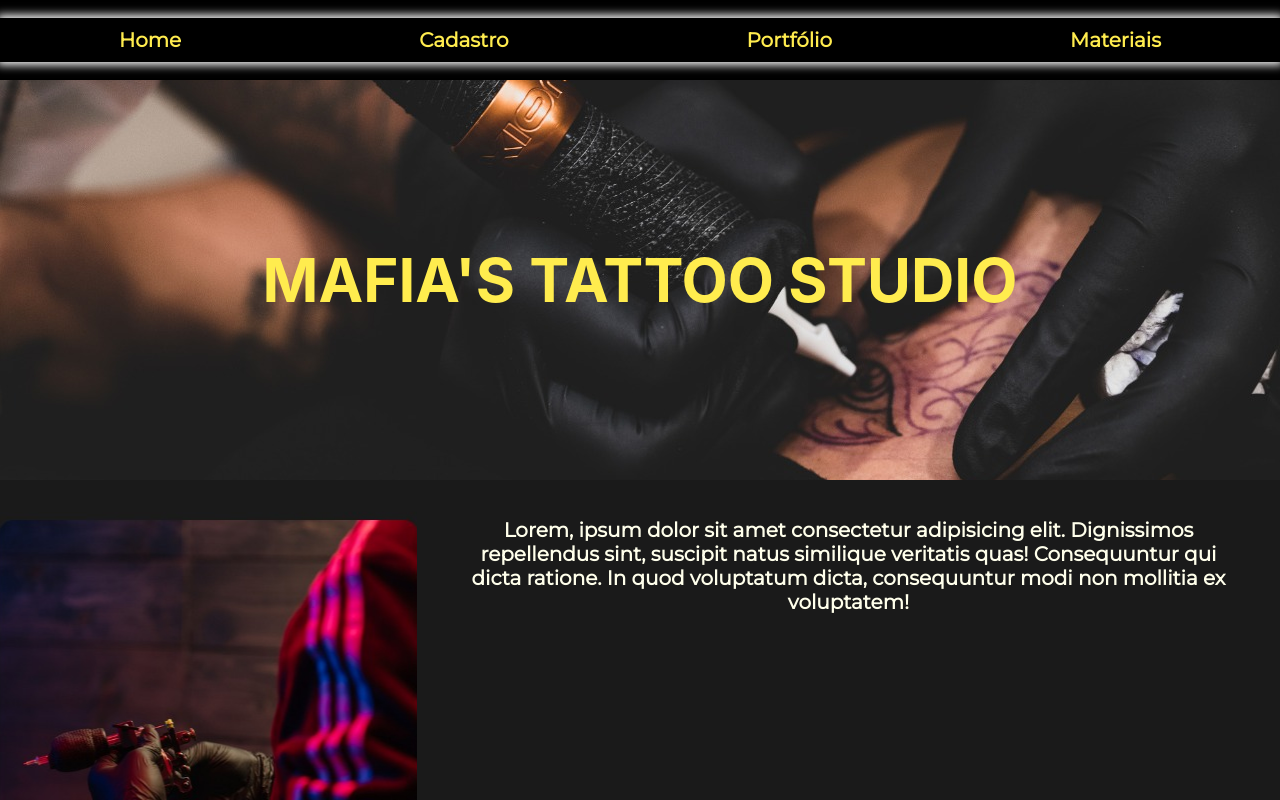
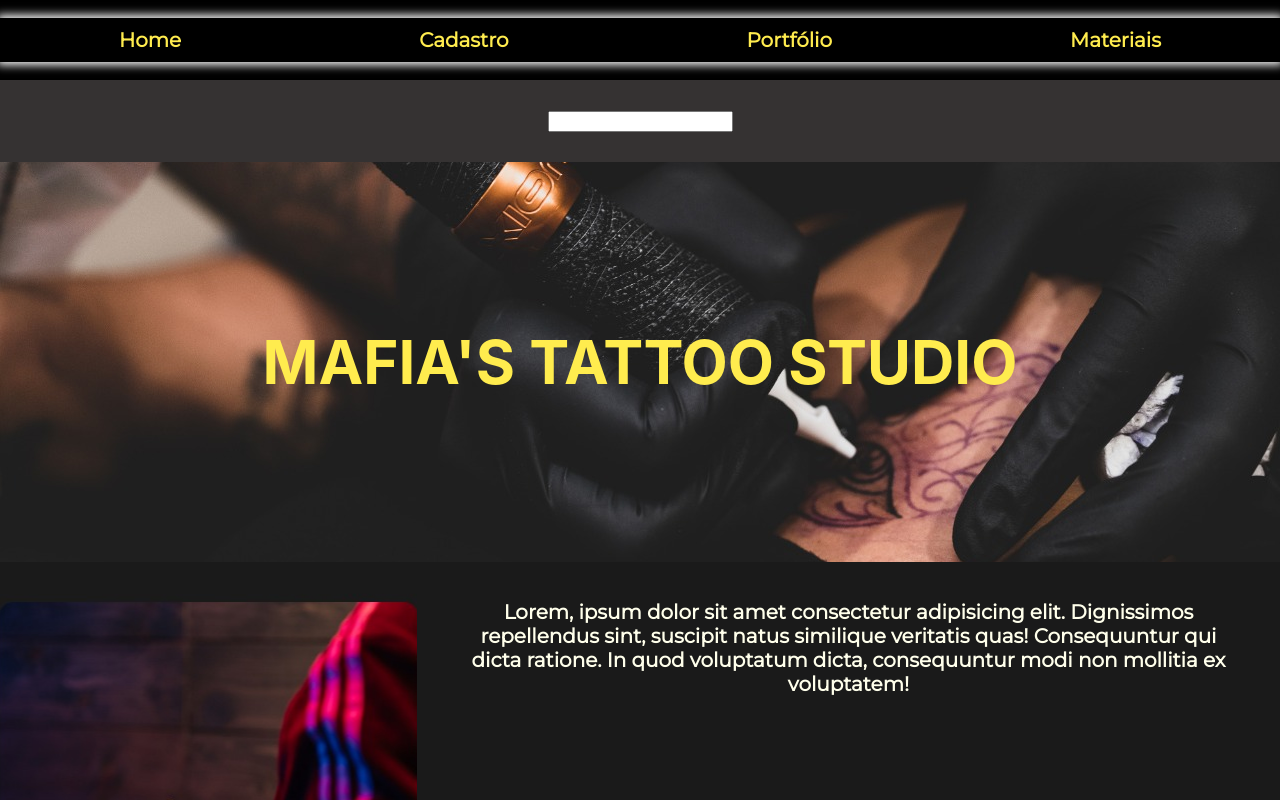
Before and after one commit to cardosovanessa/tattoostudio-front, a React (Create React App) app: page / in a window 1280 px wide. Shown: the top 800 px of the page. Built offline with nearby package versions, Linux system fonts and the light colour scheme.

Commit message:
Inserindo componente de busca

```diff
--- a/src/App.js
+++ b/src/App.js
@@ -11,12 +11,14 @@ import Home from "./Components/Home/Home"
 import Header from "./Components/Header/Header"
 import Footer from "./Components/Footer/Footer"
 import Portfolio from "./Components/Portfolio/Portfolio"
+import Busca from "./Components/Busca";
 
 function App() {
   return (
     <>
       <Router>
         <Header />
+        <Busca />
         <Switch>
           <Route path="/" component={Home} exact />
           <Route exact path="/Cadastro/*"><Contato/></Route>
--- /dev/null
+++ b/src/Components/Busca/index.jsx
@@ -0,0 +1,32 @@
+import React, { useEffect, useState } from 'react';
+import api from '../../api/api';
+import CardBusca from '../CardBusca';
+import Portfolio from '../Portfolio/Portfolio';
+const urlPortfolio = "https://estudiotattooapi-portfolio.herokuapp.com/portfolio/tag/"
+
+const Busca = (props) => {
+    const [search, setSearch] = useState("");
+    const [portfolios, setPortfolios] = useState([])
+    const [isLoaded, setIsLoaded] = useState(false)
+
+    const onSubmit = (e)=>{
+        e.preventDefault()
+        api(urlPortfolio+search, 'GET')
+        .then((resp)=>{
+            setPortfolios(resp.result)
+            setIsLoaded(true)
+        })
+    }
+
+    return (
+    <>
+        <form onSubmit={onSubmit}>
+            <input type="search" onChange={(e)=>{setSearch(e.target.value)}} name="pesquisa" />
+        </form>
+        {
+            isLoaded && <CardBusca portfolio={portfolios} />
+        }
+    </>);
+}
+
+export default Busca;
--- /dev/null
+++ b/src/Components/CardBusca/index.jsx
@@ -0,0 +1,14 @@
+import React from 'react';
+
+const CardBusca = ({portfolio}) => {
+
+    return (
+    <div>
+        <p><strong>Descrição: </strong>{portfolio.description}</p>
+        <p><strong>Tamanho: </strong>{portfolio.size}</p>
+        <p><strong>Disponivel: </strong>{portfolio.avaliable ? <span>Sim</span> : <span>Não</span> }</p>
+        <p><strong>Cor: </strong>{portfolio.color}</p>
+    </div> );
+}
+
+export default CardBusca;
--- a/src/Components/CardContato/index.jsx
+++ b/src/Components/CardContato/index.jsx
@@ -6,10 +6,13 @@ const CardContato = (props) => {
     const { cliente, setEnviado } = props
 
     const deletarCliente = ()=>{
-        handlerDelete(cliente.ID)
-        .then(()=>{
-            alert(`Cliente ${cliente.NOME} deletado com sucesso`)
-        })
+        if(window.confirm("Deseja excluir seu contato?")){
+            handlerDelete(cliente.ID)
+            .then(()=>{
+                alert(`Cliente ${cliente.NOME} deletado com sucesso`)
+            })
+        }
+
     }
 
     return (
@@ -26,7 +29,7 @@ const CardContato = (props) => {
         <p><strong>Endereço:</strong> {cliente.RUA}, {cliente.NUMERO} </p>
         <p><strong>Tatuador:</strong> {cliente.TATUADOR}</p>
 
-        <Link to={`/contato/atualizar/${cliente.ID}`}>
+        <Link to={`/Cadastro/atualizar/${cliente.ID}`}>
             <input type="submit" value="Atualizar" onClick={()=>{setEnviado && setEnviado(false)}} />
         </Link>
         <Link to="/">
--- a/src/Components/Header/Header.jsx
+++ b/src/Components/Header/Header.jsx
@@ -7,7 +7,7 @@ const Header = ()=>{
     <header className={style.cabecalho}>
       <nav className={style.nav}>
       {/* <Link className={style.logo} to='/'><img alt="foto-logo" src={Foto}/></Link> */}
-        <Link className={style.item} to='/Home'>Home</Link>
+        <Link className={style.item} to='/'>Home</Link>
         <Link className={style.item} to='/Cadastro/'>Cadastro</Link>
         <Link className={style.item} to='/Portfolio'>Portfólio</Link>
         <Link className={style.item} to='/Materiais'>Materiais</Link>
```
Also changed, not shown: src/Components/CardBusca/style.js (added), 1 other file (tests, documents, lock files or other folders).
